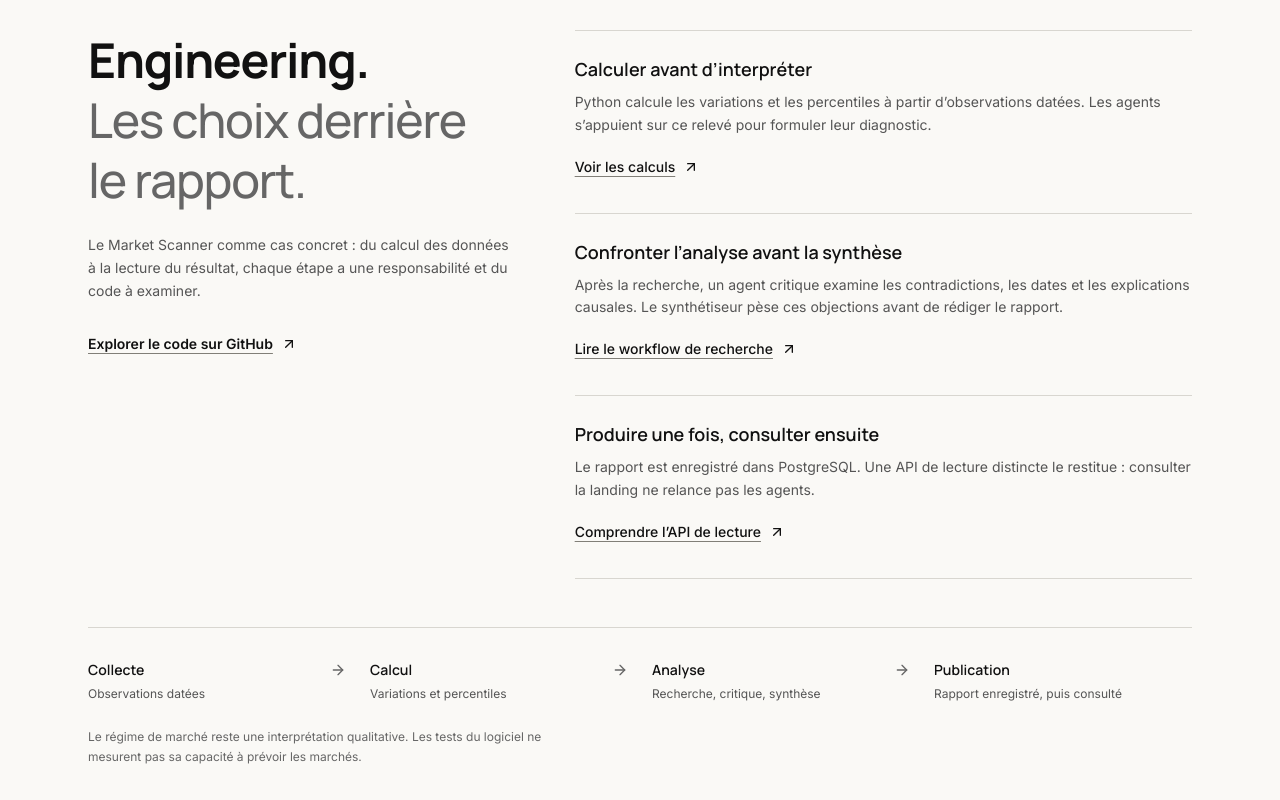
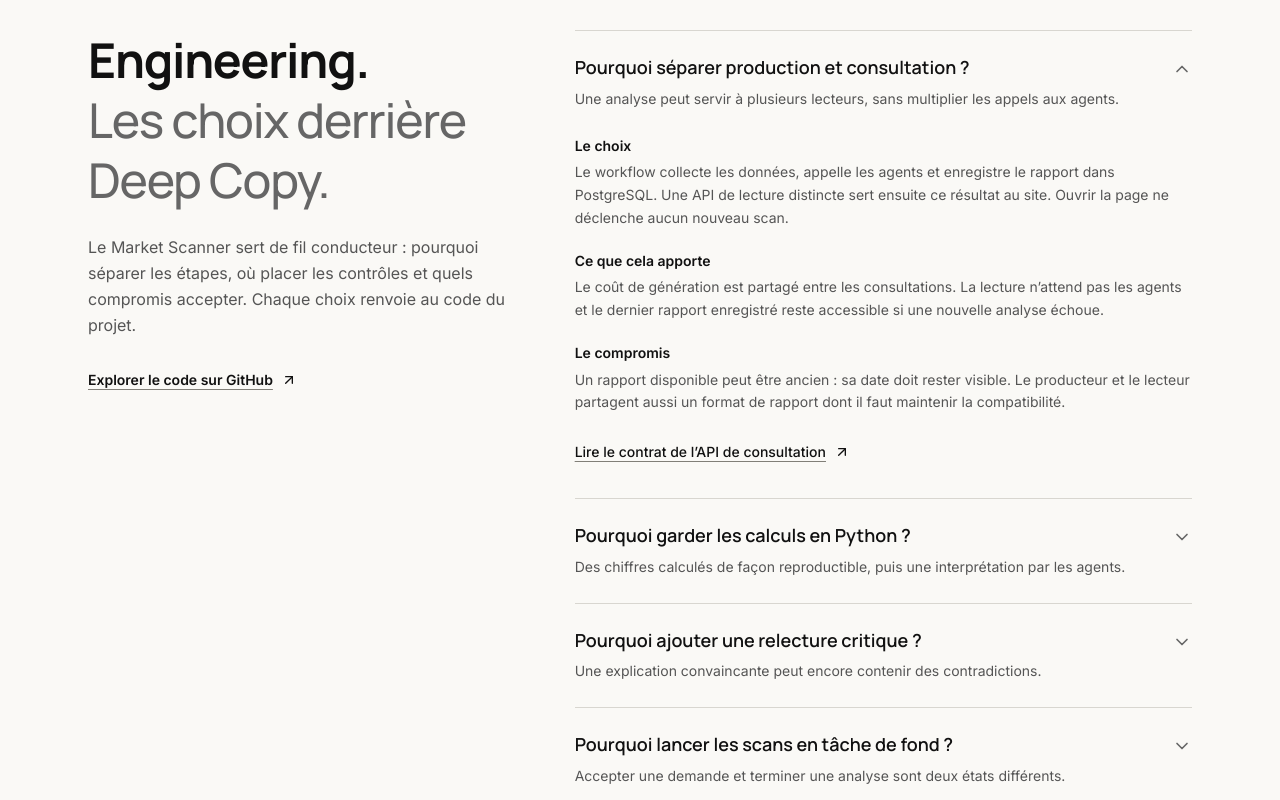
Before and after one commit to kaligautier/trading-on-IBKR-with-ADK-, a Next.js app in the folder apps/frontend/: page / in a window 1280 px wide. Shown: the part 7280-8080 px from the top of the page. Built offline with nearby package versions, Linux system fonts and the light colour scheme.

Commit message:
feat(frontend): detail engineering choices and tradeoffs

```diff
--- a/apps/frontend/src/components/landing/engineering-section.tsx
+++ b/apps/frontend/src/components/landing/engineering-section.tsx
@@ -1,33 +1,51 @@
-import { ArrowRight, ArrowUpRight } from "lucide-react"
+import { ArrowRight, ArrowUpRight, ChevronDown } from "lucide-react"
 
 const REPOSITORY = "https://github.com/kaligautier/trading-on-IBKR-with-ADK-"
 
 const DECISIONS = [
   {
-    title: "Calculer avant d’interpréter",
-    description: "Python calcule les variations et les percentiles à partir d’observations datées. Les agents s’appuient sur ce relevé pour formuler leur diagnostic.",
+    title: "Pourquoi séparer production et consultation ?",
+    summary: "Une analyse peut servir à plusieurs lecteurs, sans multiplier les appels aux agents.",
+    choice: "Le workflow collecte les données, appelle les agents et enregistre le rapport dans PostgreSQL. Une API de lecture distincte sert ensuite ce résultat au site. Ouvrir la page ne déclenche aucun nouveau scan.",
+    benefit: "Le coût de génération est partagé entre les consultations. La lecture n’attend pas les agents et le dernier rapport enregistré reste accessible si une nouvelle analyse échoue.",
+    tradeoff: "Un rapport disponible peut être ancien : sa date doit rester visible. Le producteur et le lecteur partagent aussi un format de rapport dont il faut maintenir la compatibilité.",
+    link: "Lire le contrat de l’API de consultation",
+    path: "apps/backend/market-scanner-api/README.md",
+  },
+  {
+    title: "Pourquoi garder les calculs en Python ?",
+    summary: "Des chiffres calculés de façon reproductible, puis une interprétation par les agents.",
+    choice: "Python calcule les variations et les percentiles à partir d’observations datées. Les agents reçoivent ce relevé pour rechercher le contexte et proposer un diagnostic. À l’assemblage, les chiffres sont repris depuis les données calculées.",
+    benefit: "Les calculs peuvent être testés avec des entrées connues. Leur exactitude se vérifie séparément de la qualité des explications produites par le modèle.",
+    tradeoff: "Le code reste dépendant de la qualité et de la fraîcheur des données. Le régime de marché proposé par les agents reste une interprétation qualitative.",
     link: "Voir les calculs",
     path: "apps/backend/market-scanner-adk/src/app/services/market_data_trend_service.py",
   },
   {
-    title: "Confronter l’analyse avant la synthèse",
-    description: "Après la recherche, un agent critique examine les contradictions, les dates et les explications causales. Le synthétiseur pèse ces objections avant de rédiger le rapport.",
+    title: "Pourquoi ajouter une relecture critique ?",
+    summary: "Une explication convaincante peut encore contenir des contradictions.",
+    choice: "Après la recherche, un agent critique examine les dates, les contradictions et les explications causales. Le synthétiseur confronte ces objections aux éléments disponibles avant de rédiger le rapport et les raisons de son diagnostic.",
+    benefit: "Le workflow prévoit une étape pour contester l’analyse et expliciter ses limites. Une critique qui ne respecte pas le format attendu arrête le scan avant la synthèse et la sauvegarde.",
+    tradeoff: "Cette étape ajoute un appel au modèle. Le critique utilise le même modèle et aucun outil externe : sa relecture ne constitue pas une vérification indépendante des faits.",
     link: "Lire le workflow de recherche",
     path: "docs/macro-research.md#research-critique-and-arbitration",
   },
   {
-    title: "Produire une fois, consulter ensuite",
-    description: "Le rapport est enregistré dans PostgreSQL. Une API de lecture distincte le restitue : consulter la landing ne relance pas les agents.",
-    link: "Comprendre l’API de lecture",
-    path: "apps/backend/market-scanner-api/README.md",
+    title: "Pourquoi lancer les scans en tâche de fond ?",
+    summary: "Accepter une demande et terminer une analyse sont deux états différents.",
+    choice: "Le déclenchement planifié soumet un Cloud Run Job, qui exécute le workflow. Le code du job exige un rapport persisté avant de considérer le traitement comme réussi.",
+    benefit: "L’analyse avance sans garder une requête HTTP ouverte pendant toute sa durée. Un lancement accepté ne suffit pas à annoncer qu’un nouveau rapport est disponible.",
+    tradeoff: "La session des agents reste en mémoire pendant le job. Conserver le rapport final ne permet donc pas de reprendre automatiquement le graphe à l’étape interrompue.",
+    link: "Voir l’exécution du job",
+    path: "apps/backend/market-scanner-adk/src/app/jobs/daily_scan.py",
   },
 ]
 
 const PIPELINE = [
-  { title: "Collecte", detail: "Observations datées" },
-  { title: "Calcul", detail: "Variations et percentiles" },
+  { title: "Données", detail: "Collecte et calculs Python" },
   { title: "Analyse", detail: "Recherche, critique, synthèse" },
-  { title: "Publication", detail: "Rapport enregistré, puis consulté" },
+  { title: "Persistance", detail: "Validation et sauvegarde PostgreSQL" },
+  { title: "Consultation", detail: "API de lecture, puis affichage sur le site" },
 ]
 
 export function EngineeringSection() {
@@ -35,33 +53,55 @@
     <section id="engineering" aria-labelledby="engineering-title" className="border-t border-outline-variant py-20 md:py-28">
       <div className="mx-auto max-w-6xl px-6">
         <div className="grid gap-10 lg:grid-cols-12 lg:gap-16">
-          <div className="lg:col-span-5">
+          <div className="min-w-0 lg:col-span-5">
             <h2 id="engineering-title" className="text-balance font-display text-4xl font-bold leading-tight tracking-tight md:text-5xl">
               Engineering.
               <br />
-              <span className="font-medium text-on-surface-muted">Les choix derrière le rapport.</span>
+              <span className="font-medium text-on-surface-muted">Les choix derrière Deep Copy.</span>
             </h2>
-            <p className="mt-6 max-w-prose text-sm leading-relaxed text-on-surface-variant">
-              Le Market Scanner comme cas concret : du calcul des données à la lecture du résultat,
-              chaque étape a une responsabilité et du code à examiner.
+            <p className="mt-6 max-w-prose text-base leading-relaxed text-on-surface-variant">
+              Le Market Scanner sert de fil conducteur : pourquoi séparer les étapes,
+              où placer les contrôles et quels compromis accepter.
+              Chaque choix renvoie au code du projet.
             </p>
             <a href={REPOSITORY} className="mt-5 inline-flex min-h-11 items-center gap-2 text-sm font-semibold underline decoration-outline-control underline-offset-4 transition-colors hover:text-primary-dim">
               Explorer le code sur GitHub <ArrowUpRight className="h-4 w-4" aria-hidden="true" />
             </a>
           </div>
-          <dl className="divide-y divide-outline-variant border-y border-outline-variant lg:col-span-7">
-            {DECISIONS.map(decision => (
-              <div key={decision.title} className="py-6">
-                <dt className="font-display text-lg font-semibold">{decision.title}</dt>
-                <dd>
-                  <p className="mt-2 text-sm leading-relaxed text-on-surface-variant">{decision.description}</p>
-                  <a href={`${REPOSITORY}/blob/main/${decision.path}`} className="mt-2 inline-flex min-h-11 items-center gap-2 text-sm font-medium underline decoration-outline-control underline-offset-4 transition-colors hover:text-primary-dim">
+          <div className="min-w-0 divide-y divide-outline-variant border-y border-outline-variant lg:col-span-7">
+            {DECISIONS.map((decision, index) => (
+              <details key={decision.title} open={index === 0} className="group">
+                <summary className="cursor-pointer list-none py-6 transition-colors hover:text-primary-dim [&::-webkit-details-marker]:hidden">
+                  <h3 className="text-lg font-semibold leading-snug">
+                    <span className="flex items-start justify-between gap-4 font-display">
+                      <span>{decision.title}</span>
+                      <ChevronDown className="mt-1 h-5 w-5 shrink-0 text-on-surface-muted transition-transform group-open:rotate-180 motion-reduce:transition-none" aria-hidden="true" />
+                    </span>
+                    <span className="mt-2 block pr-9 text-sm font-normal leading-relaxed text-on-surface-variant">{decision.summary}</span>
+                  </h3>
+                </summary>
+                <div className="pb-6">
+                  <dl className="space-y-5 text-sm leading-relaxed">
+                    <div>
+                      <dt className="font-semibold">Le choix</dt>
+                      <dd className="mt-1 text-on-surface-variant">{decision.choice}</dd>
+                    </div>
+                    <div>
+                      <dt className="font-semibold">Ce que cela apporte</dt>
+                      <dd className="mt-1 text-on-surface-variant">{decision.benefit}</dd>
+                    </div>
+                    <div>
+                      <dt className="font-semibold">Le compromis</dt>
+                      <dd className="mt-1 text-on-surface-variant">{decision.tradeoff}</dd>
+                    </div>
+                  </dl>
+                  <a href={`${REPOSITORY}/blob/main/${decision.path}`} className="mt-4 inline-flex min-h-11 items-center gap-2 text-sm font-medium underline decoration-outline-control underline-offset-4 transition-colors hover:text-primary-dim">
                     {decision.link} <ArrowUpRight className="h-4 w-4 shrink-0" aria-hidden="true" />
                   </a>
-                </dd>
-              </div>
+                </div>
+              </details>
             ))}
-          </dl>
+          </div>
         </div>
         <ol aria-label="Du relevé de marché au rapport consultable" className="mt-12 grid gap-6 border-t border-outline-variant pt-8 sm:grid-cols-2 lg:grid-cols-4">
           {PIPELINE.map((step, index) => (
@@ -74,9 +114,19 @@
             </li>
           ))}
         </ol>
-        <p className="mt-6 max-w-prose text-xs leading-relaxed text-on-surface-muted">
-          Le régime de marché reste une interprétation qualitative. Les tests du logiciel ne mesurent pas sa capacité à prévoir les marchés.
-        </p>
+        <div className="mt-10 grid gap-4 border-t border-outline-variant pt-8 lg:grid-cols-12 lg:gap-16">
+          <h3 className="font-display text-lg font-semibold lg:col-span-5">Ce que les tests vérifient.</h3>
+          <div className="min-w-0 lg:col-span-7">
+            <p className="max-w-prose text-sm leading-relaxed text-on-surface-variant">
+              Les tests couvrent notamment les calculs, le format des rapports et leur restitution
+              par l’API. Ces vérifications portent sur le fonctionnement du logiciel.
+              Elles ne mesurent pas sa capacité à prévoir les marchés.
+            </p>
+            <a href={`${REPOSITORY}/tree/main/apps/backend/market-scanner-api/src/test`} className="mt-2 inline-flex min-h-11 items-center gap-2 text-sm font-medium underline decoration-outline-control underline-offset-4 transition-colors hover:text-primary-dim">
+              Examiner les tests de l’API <ArrowUpRight className="h-4 w-4 shrink-0" aria-hidden="true" />
+            </a>
+          </div>
+        </div>
       </div>
     </section>
   )
```
